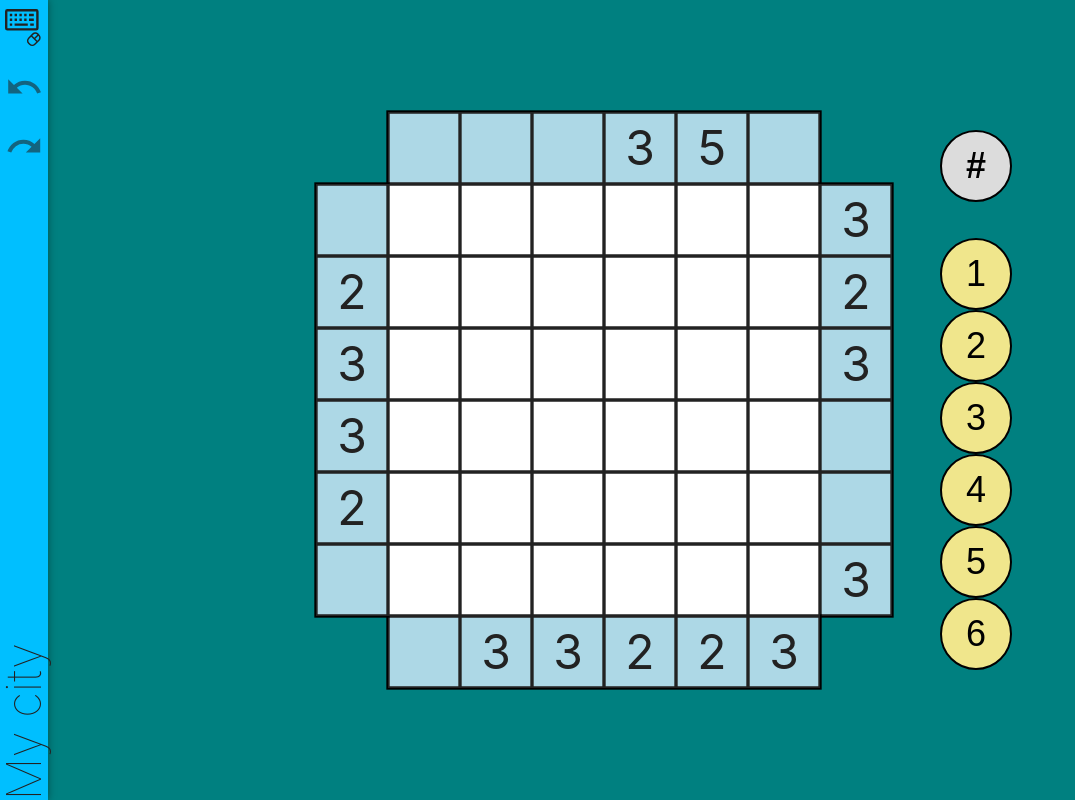
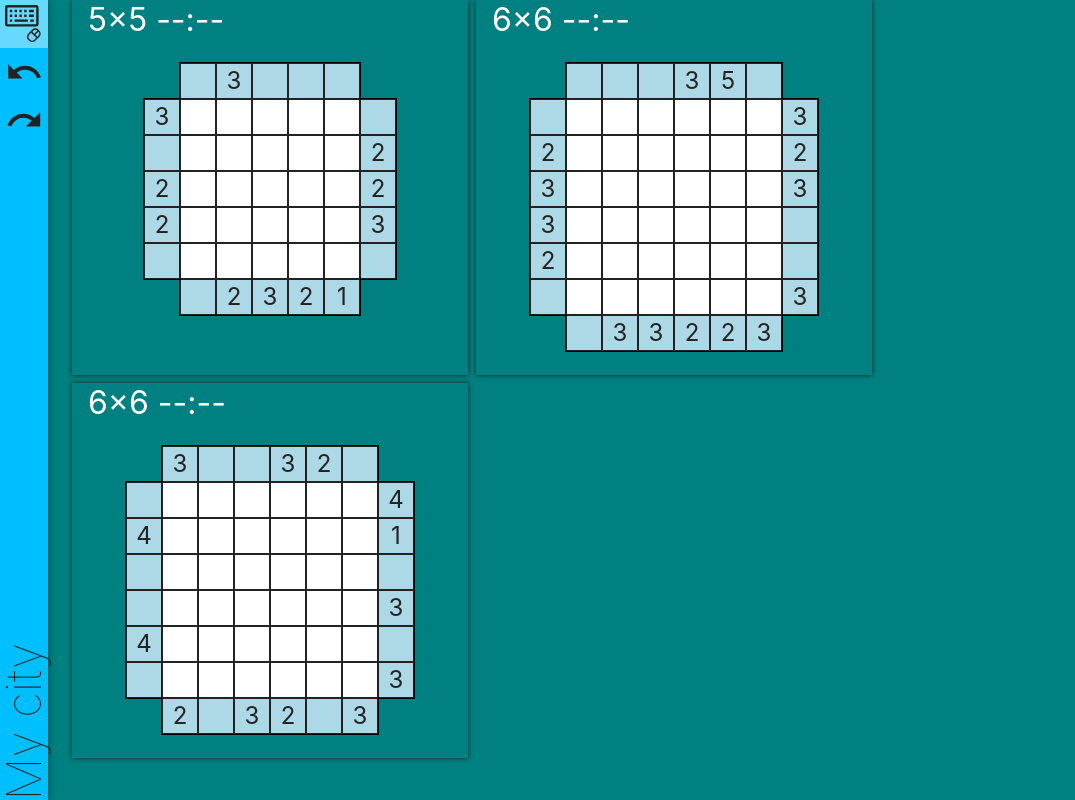
Before and after one commit to MaxArt2501/my-city, a plain HTML site: page src/index.html in a window 1280 px wide. Shown: the whole page, without its empty margins (0-1075 px from the left). Drawn offline with Linux system fonts and the light colour scheme.

Commit message:
Add some kind of puzzle selector

```diff
--- a/src/cities.json
+++ b/src/cities.json
@@ -1,12 +1,32 @@
 [
+  {
+    "width": 5,
+    "height": 5,
+    "borderHints": [
+      [0, 3, 0, 0, 0],
+      [0, 2, 2, 3, 0],
+      [1, 2, 3, 2, 0],
+      [0, 2, 2, 0, 3]
+    ]
+  },
   {
     "width": 6,
     "height": 6,
     "borderHints": [
-      [0,0,0,3,5,0],
-      [3,2,3,0,0,3],
-      [3,2,2,3,3,0],
-      [0,2,3,3,2,0]
+      [0, 0, 0, 3, 5, 0],
+      [3, 2, 3, 0, 0, 3],
+      [3, 2, 2, 3, 3, 0],
+      [0, 2, 3, 3, 2, 0]
+    ]
+  },
+  {
+    "width": 6,
+    "height": 6,
+    "borderHints": [
+      [3, 0, 0, 3, 2, 0],
+      [4, 1, 0, 3, 0, 3],
+      [3, 0, 2, 3, 0, 2],
+      [0, 4, 0, 0, 4, 0]
     ]
   }
 ]
--- a/src/game.js
+++ b/src/game.js
@@ -76,7 +76,7 @@ export function renderCity(gameField, cityData) {
   cityWrapper.style.setProperty('--city-width', String(cityData.width));
   cityWrapper.style.setProperty('--city-height', String(cityData.height));
 
-  renderForList(Array(cityData.width * cityData.height), [], createCell.bind(null, cityWrapper), () => {});
+  renderForList(Array(cityData.width * cityData.height).fill(0), [], createCell.bind(null, cityWrapper), () => {});
 
   const maxValue = Math.max(cityData.width, cityData.height);
   const markColumns = Math.ceil(Math.sqrt(maxValue));
@@ -84,7 +84,7 @@ export function renderCity(gameField, cityData) {
   gameField.style.setProperty('--mark-grid-cols', String(markColumns));
   gameField.style.setProperty('--mark-grid-rows', String(markRows));
 
-  gameField.innerHTML = '';
+  gameField.textContent = '';
   gameField.appendChild(structure);
 }
 
--- a/src/index.html
+++ b/src/index.html
@@ -47,13 +47,15 @@
       </button>
     </div>
   </header>
+  <nav>
+    <ul></ul>
+  </nav>
   <section></section>
   <aside role="toolbar">
     <button type="button" class="mode"></button>
     <div class="selectors"></div>
   </aside>
   <p></p>
-  <nav></nav>
   <template id="fieldTemplate">
     <div class="top hints"></div>
     <div class="right hints"></div>
@@ -61,6 +63,17 @@
     <div class="left hints"></div>
     <div class="city"></div>
   </template>
+  <template id="cityTemplate">
+    <li>
+      <a>
+        <div>
+          <span></span>
+          <time></time>
+        </div>
+        <section></section>
+      </a>
+    </li>
+  </template>
   <script src="my-city.js" type="module"></script>
 </body>
 
--- a/src/my-city.css
+++ b/src/my-city.css
@@ -48,6 +48,12 @@ body {
   font-size: calc(var(--cell-size) / 1.5);
 }
 
+[data-current-city=''] nav ~ *,
+body:not([data-current-city]) nav ~ *,
+[data-current-city]:not([data-current-city='']) nav {
+  display: none;
+}
+
 header {
   background-color: deepskyblue;
   box-shadow: 0 0 0.5rem #0006;
@@ -88,6 +94,36 @@ header svg {
 [data-input-mode='pointer'] [data-icon]:not([data-icon='finger']),
 [data-input-mode='keyboard'] [data-icon]:not([data-icon='keyboard']) {
   display: none;
+}
+
+ul {
+  display: grid;
+  grid-gap: 1vmin;
+  grid-template-columns: 1fr 1fr;
+  list-style: none;
+  margin: 0.5em 0;
+  padding: 0;
+  --cell-size: 4.5vmin;
+}
+ul li {
+  display: flex;
+}
+ul li:hover {
+  background-color: #fff3;
+}
+ul a {
+  text-decoration: none;
+  color: inherit;
+  width: 100%;
+  box-shadow: 0 0 0.1em;
+}
+ul a > div {
+  color: white;
+  font-size: 66.67%;
+  padding-inline: 0.5em;
+}
+ul section {
+  pointer-events: none;
 }
 
 section {
@@ -259,6 +295,8 @@ aside button {
   }
   header div[role='toolbar'] {
     width: min-content;
+    display: flex;
+    flex-direction: column;
   }
 
   h1 {
@@ -266,7 +304,15 @@ aside button {
     transform: rotate(180deg);
   }
 
-  section {
+  nav {
+    flex-grow: 1;
+  }
+  ul {
+    margin: 0 0.5em;
+    grid-template-columns: repeat(auto-fit, 49.5vmin);
+  }
+
+  body > section {
     margin: auto 1em auto auto;
   }
 
--- a/src/my-city.js
+++ b/src/my-city.js
@@ -1,6 +1,6 @@
 // @ts-check
-import { initializeCity, toggleMode, travelHistory } from './game.js';
-import { base64ToUtf8, deserializeCity } from './serialize.js';
+import { initializeCity, renderCity, toggleMode, travelHistory } from './game.js';
+import { base64ToUtf8, deserializeCity, serializeCity, utf8ToBase64 } from './serialize.js';
 
 /**
  * Load a JSON file of cities
@@ -28,26 +28,63 @@ async function setInputMode(mode) {
   return (currentInputModule = inputModule);
 }
 
-async function main() {
-  const lastCityId = localStorage['.lastCity'];
-  if (lastCityId) {
-    const city = deserializeCity(base64ToUtf8(lastCityId));
-    /** @type {string[]} */
-    let history = [];
-    if (localStorage[lastCityId]) {
-      try {
-        history = JSON.parse(localStorage[lastCityId]);
-      } catch (error) {
-        console.error(`Found invalid history for city with ID '${lastCityId}'`);
-        console.error(error);
-      }
+/**
+ * Loads the history of a game, given the ID of the city
+ * @param {string} cityId
+ * @returns {string[]}
+ */
+function loadHistory(cityId) {
+  if (localStorage[cityId]) {
+    try {
+      return JSON.parse(localStorage[cityId]);
+    } catch (error) {
+      console.error(`Found invalid history for city with ID '${cityId}'`);
+      console.error(error);
     }
-    initializeCity(city, history);
-  } else {
-    const cities = await loadCities();
-    initializeCity(cities[0], []);
   }
+  return [];
+}
 
+/** @type {HTMLUListElement} */
+const cityList = document.querySelector('nav ul');
+/** @type {HTMLTemplateElement} */
+const template = document.querySelector('#cityTemplate');
+
+function checkLocationHash() {
+  const hash = location.hash.slice(1).replace(/=/g, '');
+  if (hash) {
+    try {
+      const city = deserializeCity(base64ToUtf8(hash));
+      initializeCity(city, loadHistory(hash));
+      document.body.dataset.currentCity = hash;
+      cityList.textContent = '';
+      return;
+    } catch {
+      console.error('Invalid city ID');
+      location.href = '#';
+    }
+  }
+  document.body.dataset.currentCity = '';
+  showCityList();
+}
+
+async function showCityList() {
+  const cities = await loadCities();
+  const list = document.createDocumentFragment();
+  for (const city of cities) {
+    const item = template.content.cloneNode(true);
+    item.querySelector('span').textContent = `${city.width}×${city.height}`;
+    const time = item.querySelector('time');
+    time.textContent = '--:--';
+    renderCity(item.querySelector('section'), city);
+    item.querySelector('a').href = `#${utf8ToBase64(serializeCity(city))}`;
+    list.appendChild(item);
+  }
+  cityList.appendChild(list);
+}
+
+function main() {
+  checkLocationHash();
   setInputMode('mixed');
 }
 
@@ -63,6 +100,8 @@ document.addEventListener('keypress', ({ key }) => {
     toggleMode();
   }
 });
+
+window.addEventListener('hashchange', checkLocationHash);
 
 /**
  * @type {Object.<string, HTMLButtonElement>}
```
